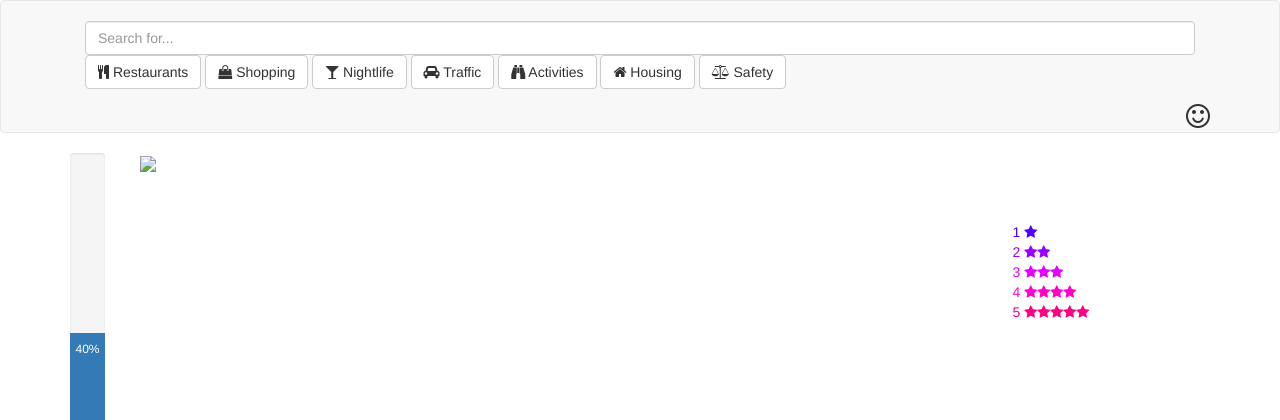
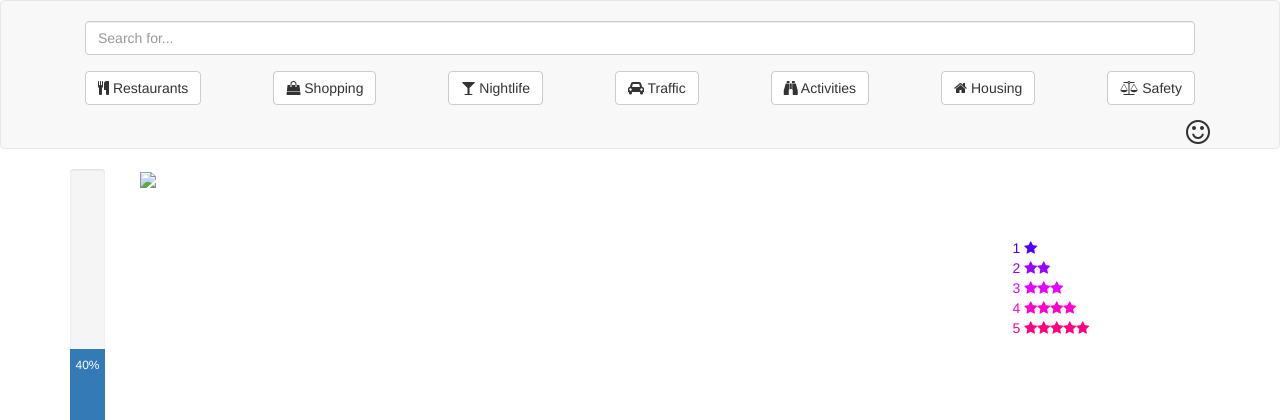
Before and after one commit to dominionenterprises/umw-goats, a Flask app: page / in a window 1280 px wide. Shown: the top 420 px of the page. Run offline with Flask 2, Linux system fonts and the light colour scheme; some libraries are stand-ins or nearby versions.

Commit message:
Update flexbox styles for charts.

```diff
--- a/static/css/charts.css
+++ b/static/css/charts.css
@@ -93,3 +93,14 @@
   -o-transition: height 0.6s ease;
   transition: height 0.6s ease;
 }
+
+.flex {
+  display: flex;
+}
+.justify-content-bewteen {
+  justify-content: space-between;
+}
+
+.search-container {
+  padding-bottom: 16px;
+}
--- a/templates/charts.html
+++ b/templates/charts.html
@@ -15,51 +15,22 @@
     <div class="navbar navbar-default">
         <div class="container">
             <div class="col-lg-12">
-
-
                 <div style="padding-top: 10px; padding-bottom: 10px;">
-
-                        <form method="post" action="/">
-
-
-                      <div class="d-flex flex-column">
+                    <form method="post" action="/">
+                      <div class="flex search-container">
                         <input type="text" class="form-control" id="loc" name="search_term" placeholder="Search for...">
                       </div>
-                        <div class="d-flex justify-content-between" role="group">
-                          <button type="button" class="btn btn-default" value="restaurant" name="category"><span class="fa fa-cutlery"></span> Restaurants</button>
-
-
-
+                      <div class="flex justify-content-bewteen" role="group">
+                        <button type="button" class="btn btn-default" value="restaurant" name="category"><span class="fa fa-cutlery"></span> Restaurants</button>
                          <button type="button" class="btn btn-default" value="shopping" name="category"><span class="fa fa-shopping-bag"></span> Shopping</button>
-
-
                          <button type="button" class="btn btn-default" value="nightlife" name="category"><span class="fa fa-glass"></span> Nightlife</button>
-
-
                          <button type="button" class="btn btn-default" value="travel" name="category"><span class="fa fa-car"></span> Traffic</button>
-
-
                          <button type="button" class="btn btn-default" value="activites" name="category"><span class="fa fa-binoculars"></span> Activities</button>
-
-
-
                          <button type="button" class="btn btn-default" value="housing" name="category"><span class="fa fa-home"></span> Housing</button>
-
-
-
-
                          <button type="button" class="btn btn-default" value="safety" name="category"><span class="fa fa-balance-scale"></span> Safety</button>
-
-
-
                        </div>
-
-
-                        </form>
-
-
+                    </form>
                 </div><!-- /input-group -->
-
             </div>
 <!--
 <input type="text" class="form-control" id="search_term" placeholder="Search for...">
@@ -179,6 +150,5 @@
         </div>
     </div>
     <!-- <script src="https://maxcdn.bootstrapcdn.com/bootstrap/3.3.7/js/bootstrap.min.js" integrity="sha384-Tc5IQib027qvyjSMfHjOMaLkfuWVxZxUPnCJA7l2mCWNIpG9mGCD8wGNIcPD7Txa" crossorigin="anonymous"></script> -->
-
 </body>
 </html>
--- a/templates/index.html
+++ b/templates/index.html
@@ -4,7 +4,7 @@
     <meta charset="utf-8">
     <meta name="viewport" content="width=device-width, initial-scale=1">
     <title>Yelp - Take Me There</title>
-    <link href="static/css/bootstrap.min.css" rel="stylesheet">
+    <link href="bower_components/bootstrap/dist/css/bootstrap.min.css" rel="stylesheet">
     <link href="static/css/landing-page.css" rel="stylesheet">
     <link href="static/font-awesome/css/font-awesome.min.css" rel="stylesheet" type="text/css">
     <script src="static/js/jquery.min.js" defer></script>
```
